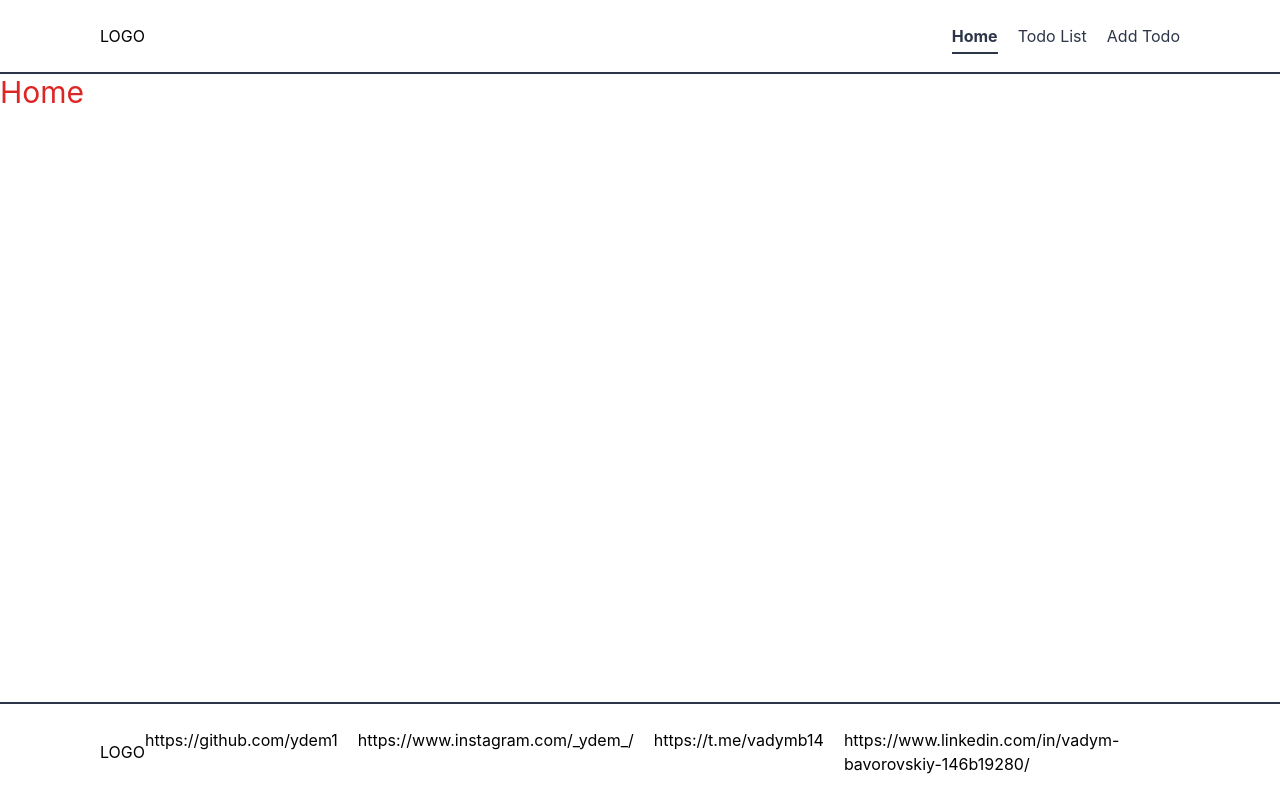
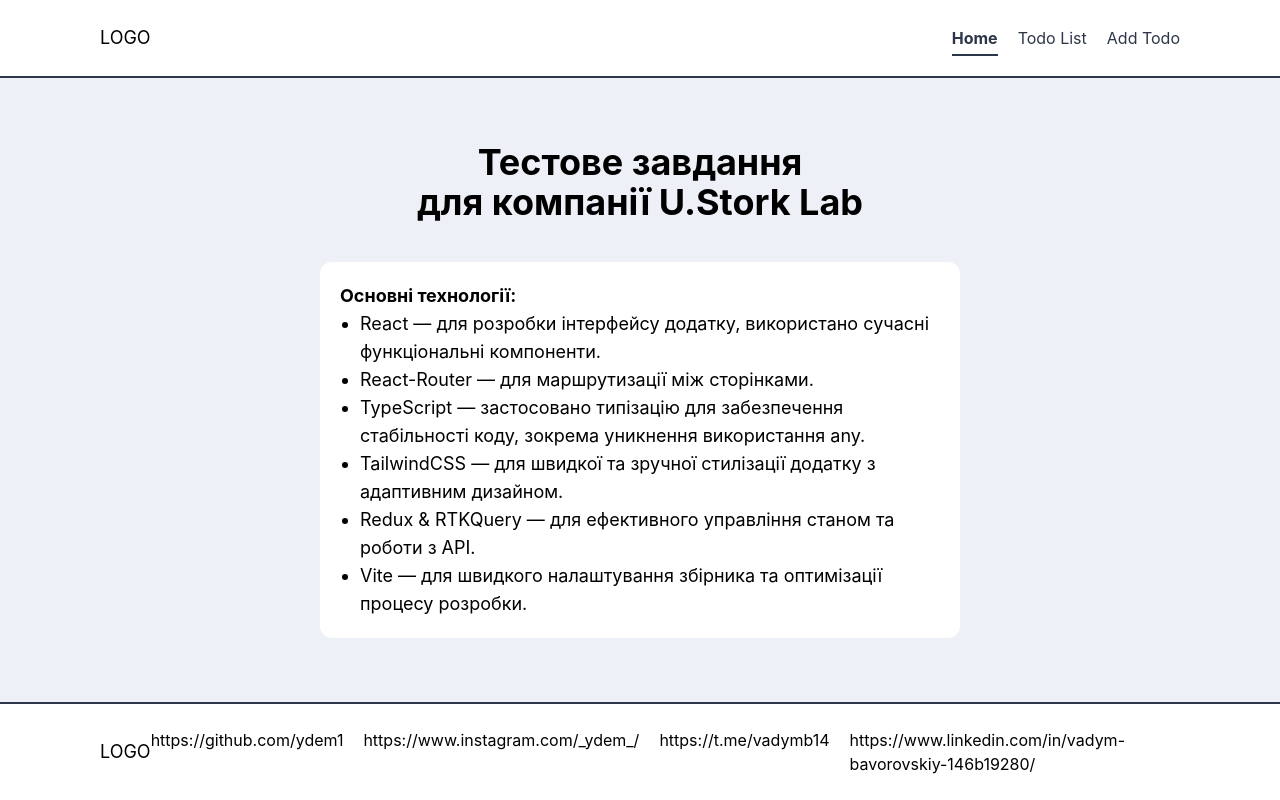
Before and after one commit to ydem1/todo-app-u-stork-lab, a React (Vite) app: page / in a window 1280 px wide. Built offline with nearby package versions, Linux system fonts and the light colour scheme.

Commit message:
add Home

```diff
--- a/src/index.css
+++ b/src/index.css
@@ -17,13 +17,17 @@ code {
 }
 
 h1 {
-  /* @apply text-52 font-medium; */
+  @apply text-4xl font-bold;
 }
 
 h2 {
   /* @apply text-28 md:text-40 font-semibold; */
 }
 
+p {
+  @apply text-lg
+}
+
 .container {
   @apply max-w-360 w-full box-border mx-auto px-5 md:px-10 gl:px-15 xl:px-25 overflow-hidden;
 }
--- a/src/pages/home/index.tsx
+++ b/src/pages/home/index.tsx
@@ -2,8 +2,39 @@ import React, { FC } from "react";
 import { PageWrapper } from "src/components/Layouts/PageWrapper";
 
 const Home: FC = () => (
-  <PageWrapper mainClassName="flex flex-col gap-20">
-    <h1 className="text-3xl text-red-600">Home</h1>
+  <PageWrapper mainClassName="flex flex-col gap-20 bg-white-blue py-10">
+    <div className="container flex h-full flex-col items-center justify-center">
+      <h1 className="text-center">
+        Тестове завдання <br /> для компанії U.Stork Lab
+      </h1>
+
+      <p className="max-w-160 bg-white-base mt-10 rounded-xl p-5">
+        <strong>Основні технології:</strong>
+        <ul className="list-disc pl-5">
+          <li>
+            React — для розробки інтерфейсу додатку, використано сучасні
+            функціональні компоненти.
+          </li>
+          <li>React-Router — для маршрутизації між сторінками.</li>
+          <li>
+            TypeScript — застосовано типізацію для забезпечення стабільності
+            коду, зокрема уникнення використання any.
+          </li>
+          <li>
+            TailwindCSS — для швидкої та зручної стилізації додатку з адаптивним
+            дизайном.
+          </li>
+          <li>
+            Redux & RTKQuery — для ефективного управління станом та роботи з
+            API.
+          </li>
+          <li>
+            Vite — для швидкого налаштування збірника та оптимізації процесу
+            розробки.
+          </li>
+        </ul>
+      </p>
+    </div>
   </PageWrapper>
 );
 
--- a/tailwind.config.js
+++ b/tailwind.config.js
@@ -4,11 +4,16 @@ module.exports = {
   theme: {
     extend: {
       colors: {
+        white: {
+          base: "#fff",
+          blue: "#EDF0F7",
+        },
         blue: {
           base: "#2D3648",
         },
       },
       maxWidth: {
+        160: "640px",
         360: "1440px",
       },
       spacing: {
```
